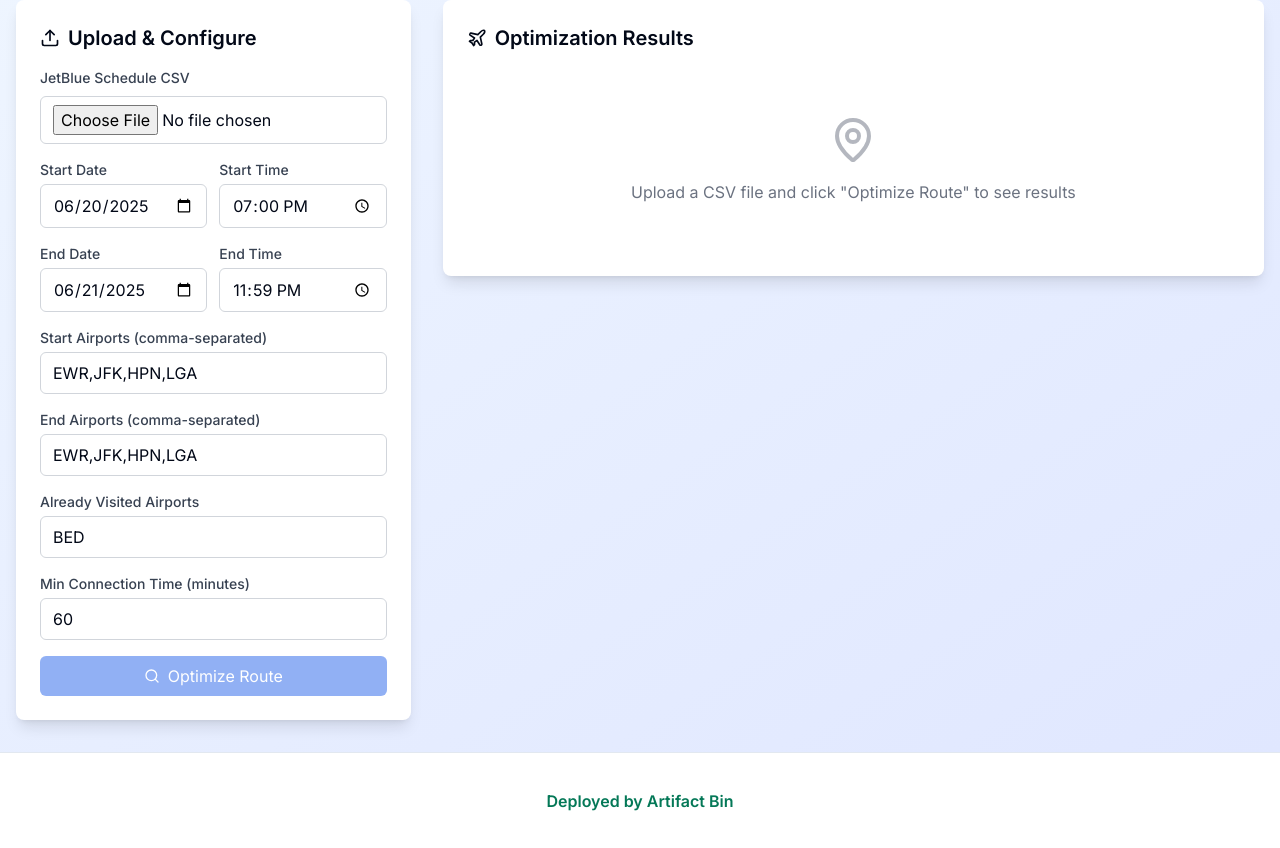
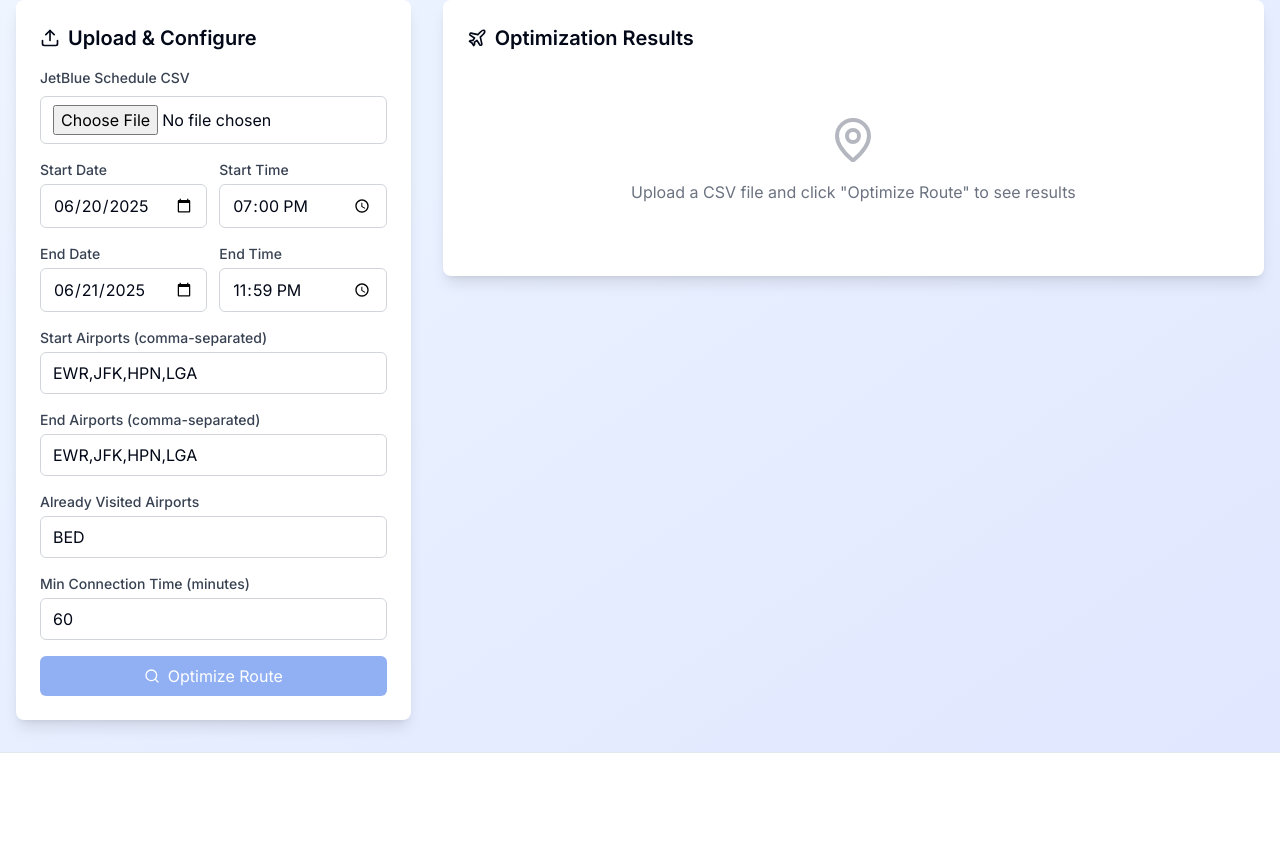
Before and after one commit to gmoneyy1/new25for25Website, a Next.js app: page / in a window 1280 px wide. Shown: the part 140-988 px from the top of the page. Built offline with nearby package versions, Linux system fonts and the light colour scheme.

Commit message:
remove footer

```diff
--- a/src/app/layout.tsx
+++ b/src/app/layout.tsx
@@ -16,17 +16,12 @@ export default function RootLayout({
 }>) {
   return (
     <html lang='en'>
-      <body className={inter.className}>{children}</body>
-      <footer className='flex items-center justify-center w-full h-24 border-t text-emerald-700 font-semibold'>
-        <a
-          className='flex items-center justify-center'
-          href='https://artifactbin.com?utm_source=template-repo&utm_campaign=oss'
-          target='_blank'
-          rel='noopener noreferrer'
-        >
-          Deployed by Artifact Bin
-        </a>
-      </footer>
+      <body className={inter.className}>
+        {children}
+        <footer className='flex items-center justify-center w-full h-24 border-t text-emerald-700 font-semibold'>
+
+        </footer>
+      </body>
     </html>
   );
 }
```
Also changed, not shown: 1 other file (tests, documents, lock files or other folders).
